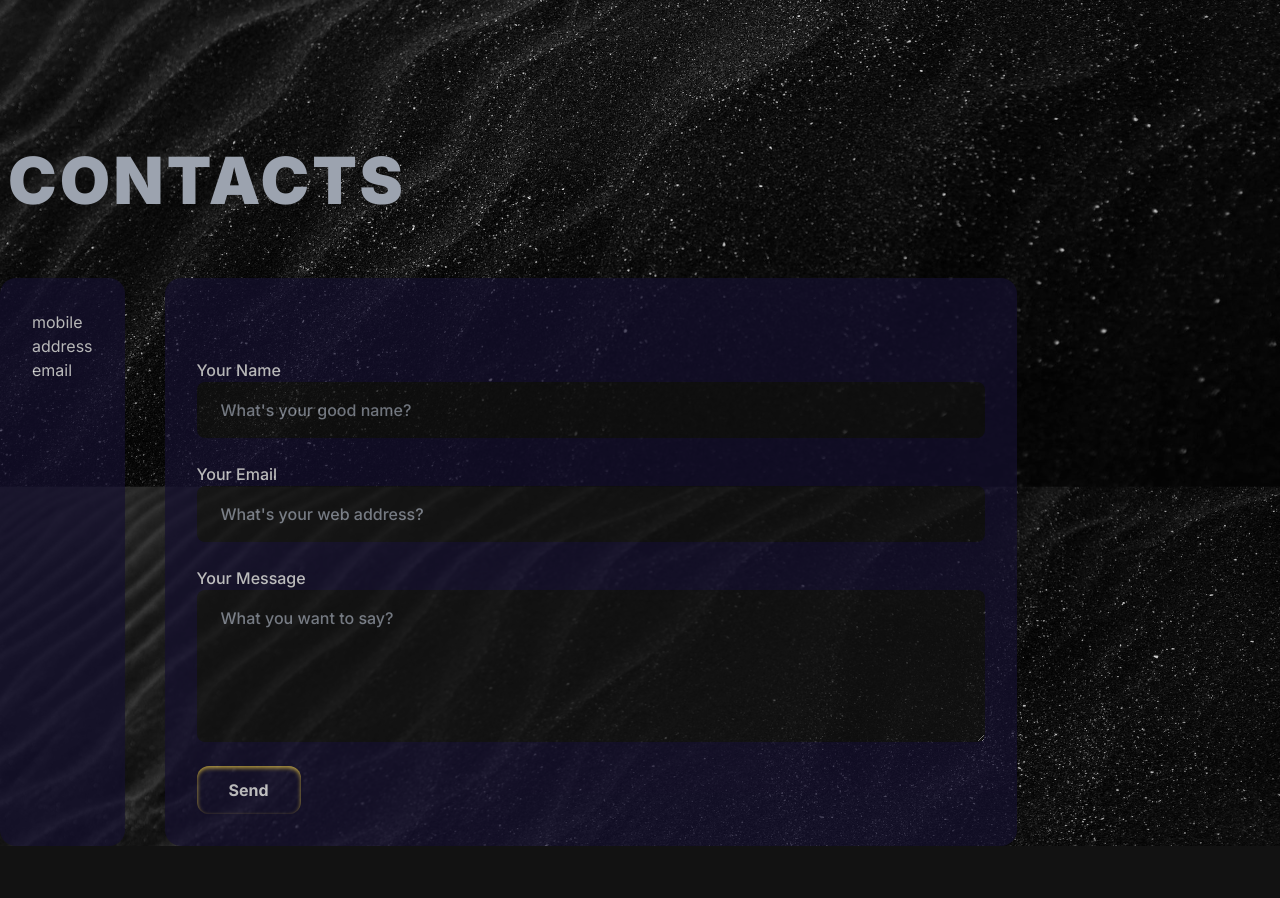
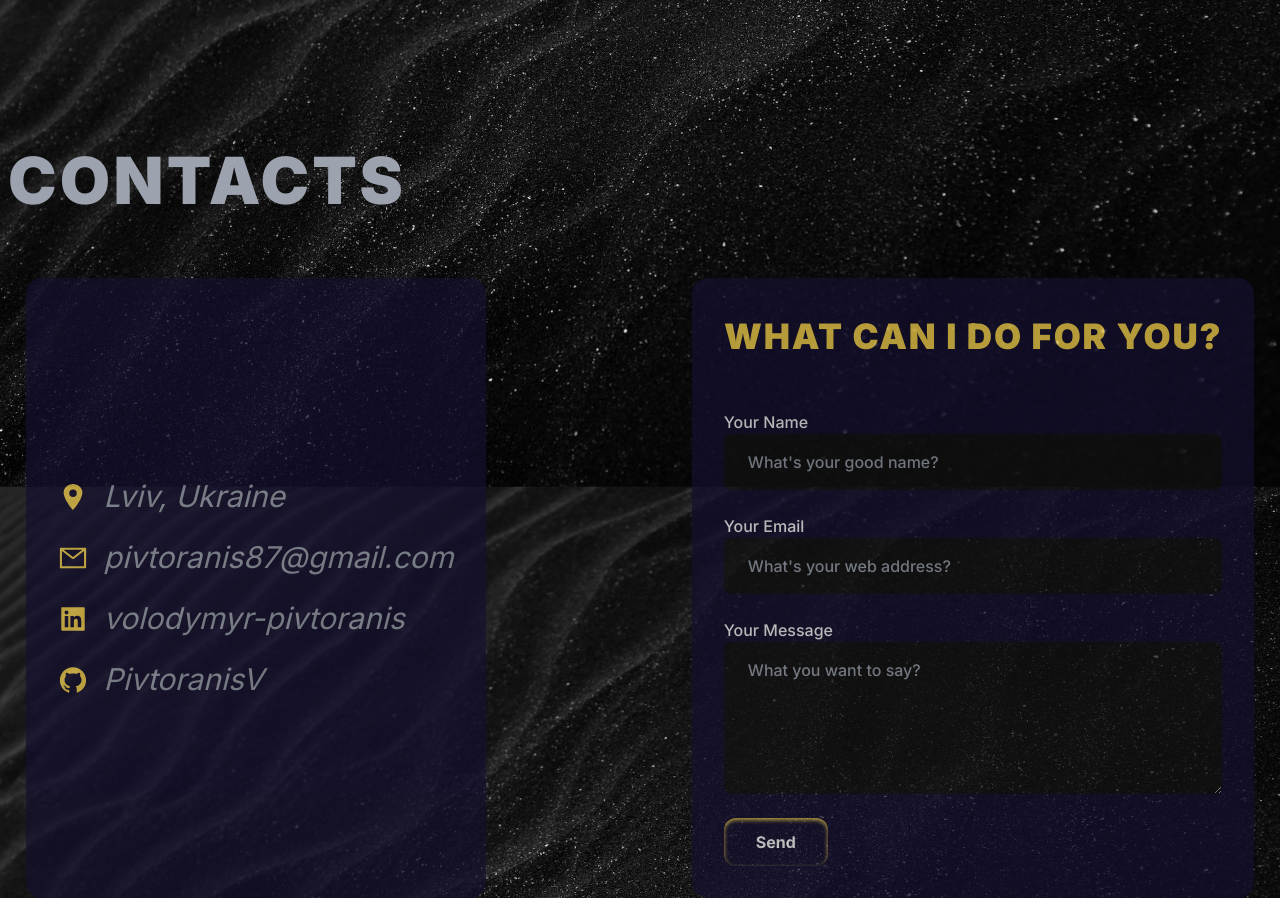
Before and after one commit to PivtoranisV/vp-portfolio, a Next.js app: page / in a window 1280 px wide. Shown: the part 3780-4678 px from the top of the page. Before the commit the page ends 4626 px from the top, so only its background shows below. Built offline with nearby package versions, Linux system fonts and the light colour scheme.

Commit message:
Update contacts styles

```diff
--- a/app/contacts/page.jsx
+++ b/app/contacts/page.jsx
@@ -1,7 +1,7 @@
-import React from 'react';
+import Contacts from '@/components/Contacts';
 
-const Contacts = () => {
-  return <div>Contacts</div>;
+const ContactsPage = () => {
+  return <Contacts />;
 };
 
-export default Contacts;
+export default ContactsPage;
--- a/components/Contacts.jsx
+++ b/components/Contacts.jsx
@@ -1,16 +1,61 @@
+import { IoLocationSharp } from 'react-icons/io5';
+import { AiOutlineMail, AiFillLinkedin, AiFillGithub } from 'react-icons/ai';
+import ZoomIn from './Motions/ZoomIn';
+import FadeIn from './Motions/FadeIn';
+
 const Contacts = () => {
   return (
-    <section>
+    <section id="contacts">
       <h1 className="px-2 font-black text-gray-400 lg:text-[65px] sm:text-[50px] text-[40px] lg:leading-[98px] mt-20 uppercase tracking-wider">
         Contacts
       </h1>
-      <div className="mt-12 flex lg:flex-row flex-col gap-10">
-        <div className="bg-tertiary opacity-70 p-8 rounded-2xl">
-          <p>mobile</p>
-          <p>address</p>
-          <p>email</p>
+      <FadeIn>
+        <div className="mt-12 flex md:flex-row justify-between flex-col gap-10 w-[96%] mx-auto">
+          <address className="bg-tertiary opacity-70 p-8 rounded-2xl flex flex-col justify-center gap-4">
+            <div className="flex gap-4 items-center lg:text-[30px] sm:text-[25px] text-[20px] text-gray-400">
+              <IoLocationSharp className="text-secondary" />
+              <a
+                href="https://goo.gl/maps/PEfPLzY3pWiXsGXv8"
+                target="_blank"
+                className="hover:text-primary"
+              >
+                Lviv, Ukraine
+              </a>
             </div>
+            <div className="flex gap-4 items-center lg:text-[30px] sm:text-[25px] text-[20px] text-gray-400">
+              <AiOutlineMail className="text-secondary" />
+              <a
+                href="mailto:pivtoranis87@gmail.com"
+                className="hover:text-primary"
+              >
+                pivtoranis87@gmail.com
+              </a>
+            </div>
+            <div className="flex gap-4 items-center lg:text-[30px] sm:text-[25px] text-[20px] text-gray-400">
+              <AiFillLinkedin className="text-secondary" />
+              <a
+                href="https://www.linkedin.com/in/volodymyr-pivtoranis/"
+                target="_blank"
+                className="hover:text-primary"
+              >
+                volodymyr-pivtoranis
+              </a>
+            </div>
+            <div className="flex gap-4 items-center lg:text-[30px] sm:text-[25px] text-[20px] text-gray-400">
+              <AiFillGithub className="text-secondary" />
+              <a
+                href="https://github.com/PivtoranisV"
+                target="_blank"
+                className="hover:text-primary"
+              >
+                PivtoranisV
+              </a>
+            </div>
+          </address>
           <div className="flex-[0.75] bg-tertiary opacity-70 p-8 rounded-2xl">
+            <h3 className="text-center font-black text-secondary text-[35px] uppercase tracking-wider">
+              What Can I Do For You?
+            </h3>
             <form className="mt-12 flex flex-col">
               <label className="text-white font-medium"> Your Name</label>
               <input
@@ -42,6 +87,7 @@ const Contacts = () => {
             </form>
           </div>
         </div>
+      </FadeIn>
     </section>
   );
 };
--- a/components/Motions/FadeIn.jsx
+++ b/components/Motions/FadeIn.jsx
@@ -2,7 +2,7 @@
 import { useEffect, useRef } from 'react';
 import { motion, useInView, useAnimation } from 'framer-motion';
 
-const FadeIn = ({ children, index }) => {
+const FadeIn = ({ children, index = 1 }) => {
   const ref = useRef();
   const isInView = useInView(ref);
   const textAnimation = useAnimation();
```
Lines whose indentation alone changed are shown as unchanged.
